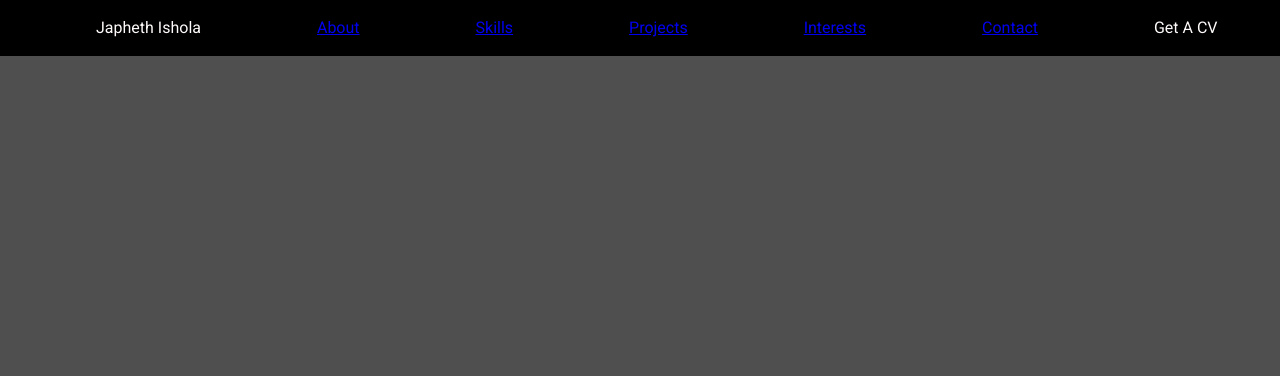
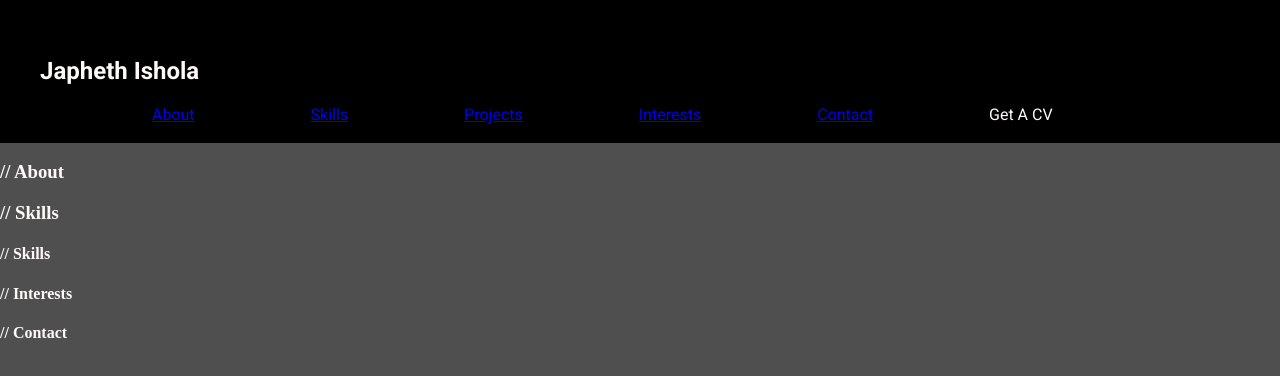
Before and after one commit to JaphethOlu/Mr-Decipher-Dot-Tech, a website: page src/production/Home.html in a window 1280 px wide. Drawn offline with nearby package versions, Linux system fonts and the light colour scheme; files that its build step writes are made by us from their sources.

Commit message:
Made sections visible within the DOM

```diff
--- a/src/production/Home.html
+++ b/src/production/Home.html
@@ -8,11 +8,11 @@
     <body>
       <nav id="nav-bar">
         <ul>
-          <li id="nav-name">Japheth Ishola</li>
+          <li><h1>Japheth Ishola</h1></li>
           <li><a href="#about">About</a></li>
           <li><a href="#skills">Skills</a></li>
           <li><a href="#projects">Projects</a></li>
-          <li><a href="#interest">Interests</a></li>
+          <li><a href="#interests">Interests</a></li>
           <li><a href="#contact">Contact</a></li>
           <li>Get A CV</li>
         </ul>
@@ -21,27 +21,32 @@
 
         <section id="about">
           <!-- About -->
+          <h1>// About</h1>
         </section>
 
         <article id="skills">
           <!-- Skills -->
+          <h1>// Skills</h1>
         </article>
 
         <section id="projects">
           <aside>
             <!-- Projects -->
+            <h1>// Skills</h1>
           </aside>
         </section>
 
-        <section id="interest">
+        <section id="interests">
           <aside>
             <!-- Interests -->
+            <h1>// Interests</h1>
           </aside>
         </section>
 
         <section id="contact">
           <aside>
             <!-- Contact -->
+            <h1>// Contact</h1>
           </aside>
         </section>
 
```
